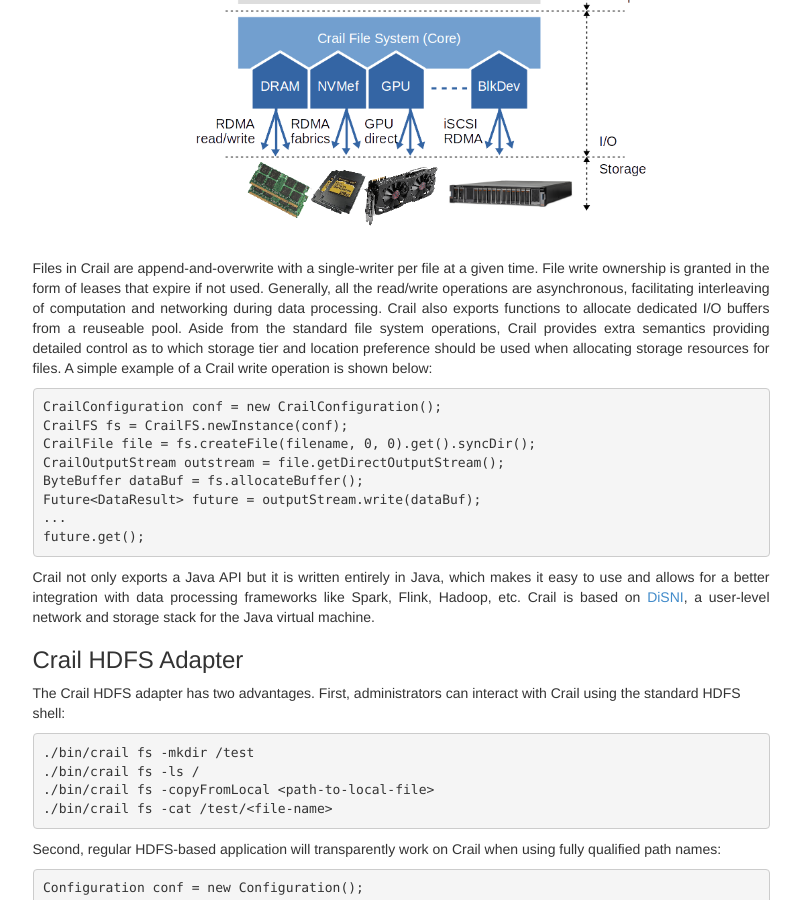
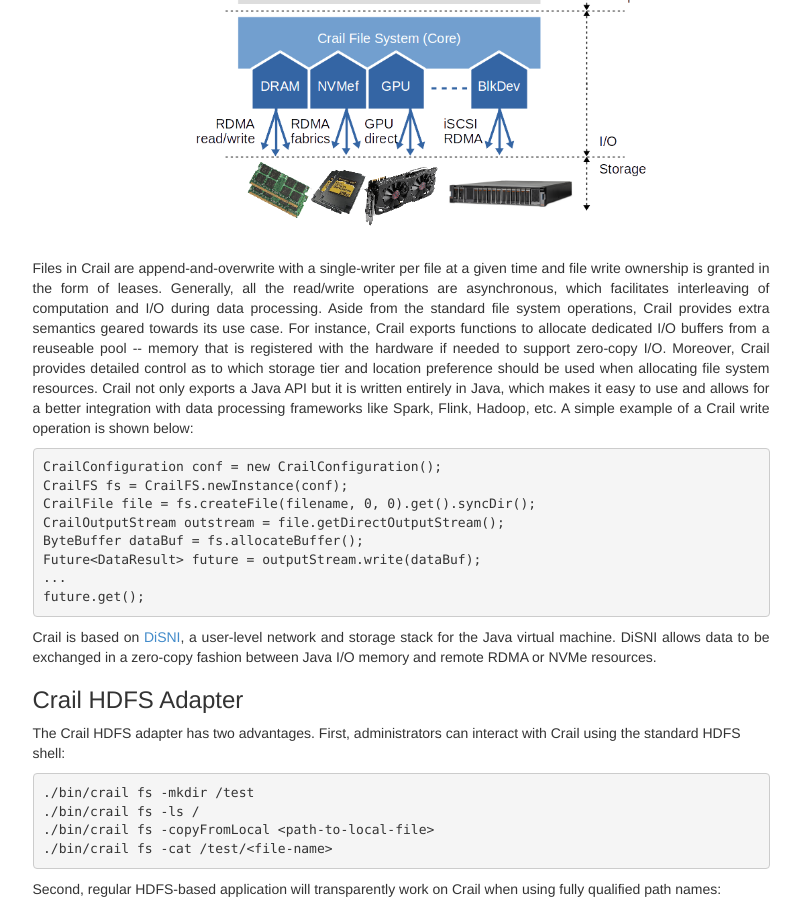
Before and after one commit to apache/incubator-crail-website, a Jekyll site: the page built from overview/index.md, in a window 1280 px wide and 900 px high, scrolled down 2111 px. Shown: the whole window, without its empty margins (239-1040 px from the left). Built offline with Jekyll 4.4.1, drawn with Linux system fonts in a browser that asks for light colours.

Commit message:
Update index.md

```diff
--- a/overview/index.md
+++ b/overview/index.md
@@ -67,7 +67,9 @@
 <br><br>
 <div style="text-align: justify">
 <p>
-Files in Crail are append-and-overwrite with a single-writer per file at a given time. File write ownership is granted in the form of leases that expire if not used. Generally, all the read/write operations are asynchronous, facilitating interleaving of computation and networking during data processing. Crail also exports functions to allocate dedicated I/O buffers from a reuseable pool. Aside from the standard file system operations, Crail provides extra semantics providing detailed control as to which storage tier and location preference should be used when allocating storage resources for files. A simple example of a Crail write operation is shown below:
+Files in Crail are append-and-overwrite with a single-writer per file at a given time and file write ownership is granted in the form of leases. Generally, all the read/write operations are asynchronous, which facilitates interleaving of computation and I/O during data processing. Aside from the standard file system operations, Crail provides extra semantics geared towards its use case. For instance, Crail exports functions to allocate dedicated I/O buffers from a reuseable pool -- memory that is registered with the hardware if needed to support zero-copy I/O. Moreover, Crail provides detailed control as to which storage tier and location preference should be used when allocating file system resources.
+
+Crail not only exports a Java API but it is written entirely in Java, which makes it easy to use and allows for a better integration with data processing frameworks like Spark, Flink, Hadoop, etc. A simple example of a Crail write operation is shown below:
 </p>
 </div>
     CrailConfiguration conf = new CrailConfiguration();
@@ -80,7 +82,8 @@
     future.get();
 <div style="text-align: justify">
 <p>
-Crail not only exports a Java API but it is written entirely in Java, which makes it easy to use and allows for a better integration with data processing frameworks like Spark, Flink, Hadoop, etc. Crail is based on <a href="https://github.com/zrlio/disni">DiSNI</a>, a user-level network and storage stack for the Java virtual machine.
+
+Crail is based on <a href="https://github.com/zrlio/disni">DiSNI</a>, a user-level network and storage stack for the Java virtual machine. DiSNI allows data to be exchanged in a zero-copy fashion between Java I/O memory and remote RDMA or NVMe resources.
 </p>
 </div>
 
```
